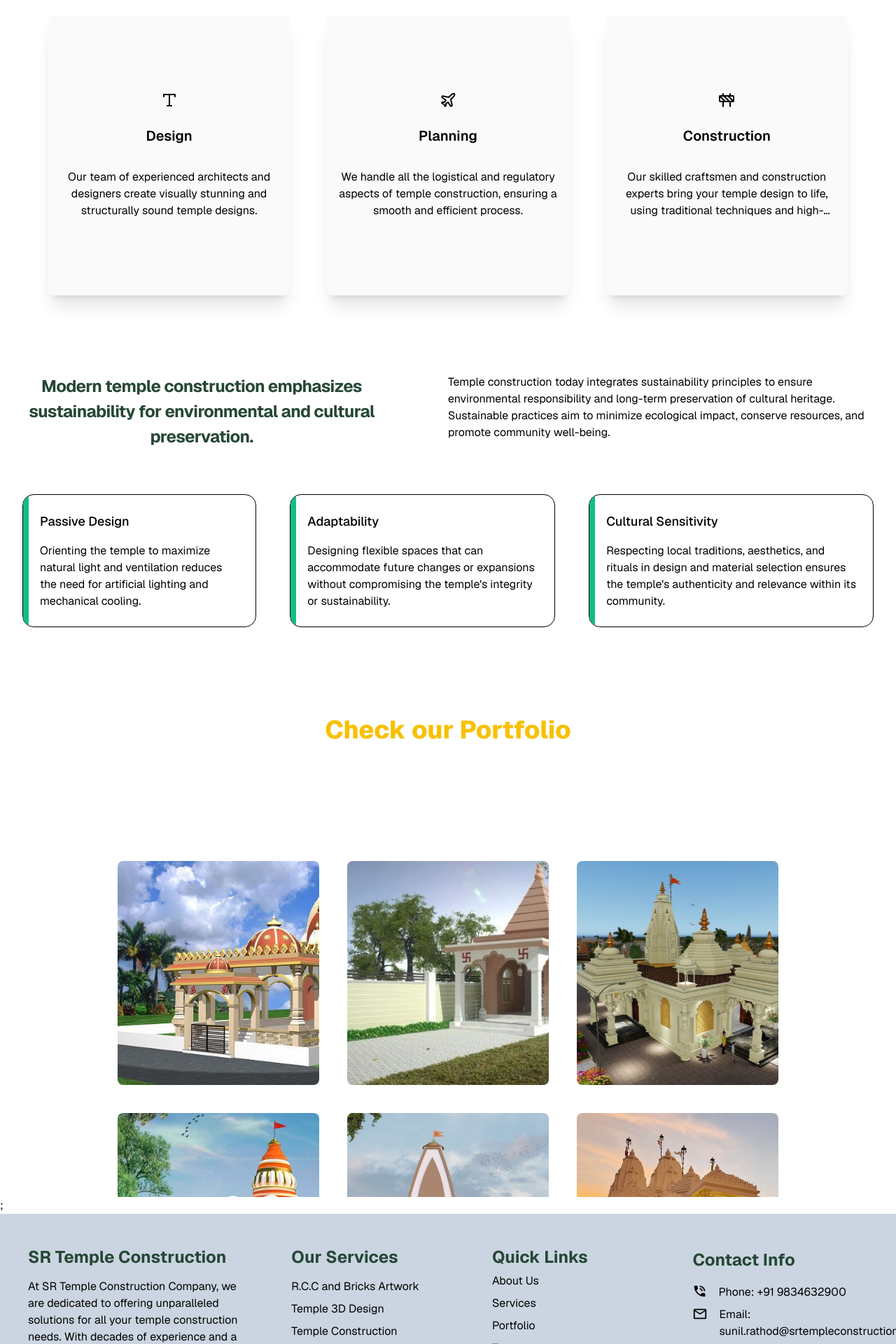
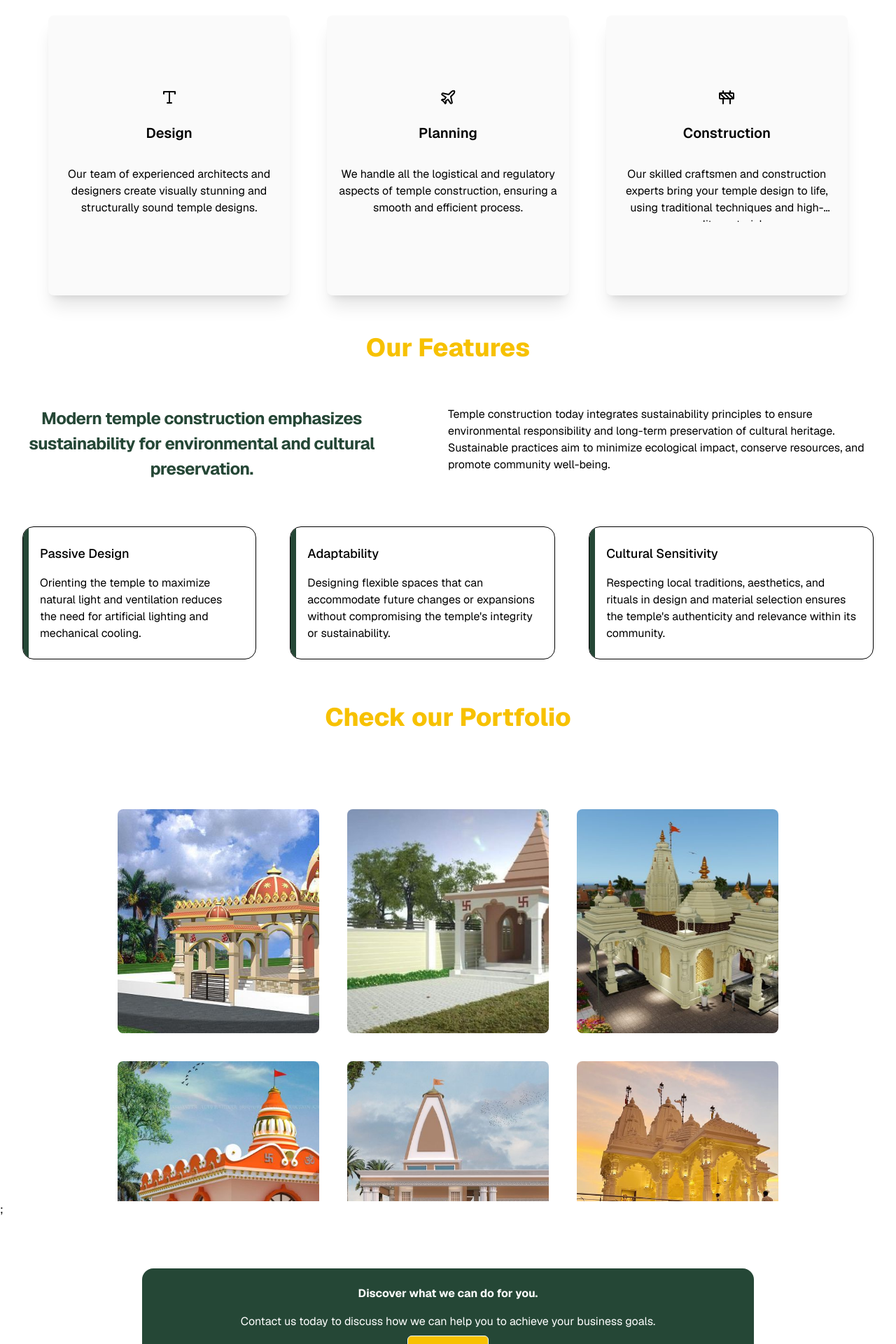
Before and after one commit to Vionsys-Official/sr-temple, a Next.js app: page /portfolio in a window 1280 px wide. Shown: the part 880-2800 px from the top of the page at 70% size. Built offline with nearby package versions, Linux system fonts and the light colour scheme.

Commit message:
Portfolio Page Updated and Sections added

```diff
--- a/src/app/(pages)/portfolio/page.tsx
+++ b/src/app/(pages)/portfolio/page.tsx
@@ -1,15 +1,17 @@
-import ChooseUs from "@/app/ui/portfolio/ChooseUs";
-import { Features } from "@/app/ui/portfolio/Features";
-import Hero from "@/app/ui/portfolio/Hero";
-import { OurWork } from "@/app/ui/portfolio/OurWork";
-import React from "react";
+import ChooseUs from '@/app/ui/portfolio/ChooseUs';
+import ContactUs from '@/app/ui/portfolio/ContactUs';
+import { Features } from '@/app/ui/portfolio/Features';
+import Hero from '@/app/ui/portfolio/Hero';
+import { OurWork } from '@/app/ui/portfolio/OurWork';
+import React from 'react';
 
 const page = () => (
   <main className="overflow-x-hidden">
     <Hero />
     <ChooseUs />
     <Features />
-    <OurWork/>
+    <OurWork />
+    <ContactUs />
   </main>
 );
 
--- a/src/app/ui/portfolio/ChooseUs.tsx
+++ b/src/app/ui/portfolio/ChooseUs.tsx
@@ -1,22 +1,22 @@
-import React from "react";
+/* eslint-disable @typescript-eslint/no-use-before-define */
+import React from 'react';
 
 function ChooseUs() {
   return (
-    <>
-      <div className="py-8 px-4">
-        <h1 className="md:text-MainHeading font-MainHeading pb-4 text-center">
+    <div className="pt-8 px-4">
+      <h1 className="text-MainHeading font-MainHeading pb-4 text-center">
         Key Advantages of Choosing Us
       </h1>
 
-        <div className="flex md:flex-row flex-col justify-evenly items-center">
-          <div className=" overflow-hidden relative transition-all duration-500 hover:translate-y-2 md:w-[27vw] md:h-[50vh] h-[20vh] bg-neutral-50 rounded-lg shadow-xl flex items-center justify-center gap-2 p-4 before:absolute before:w-full hover:before:top-0 before:duration-500 before:-top-1 before:h-1 before:bg-amber-400">
+      <div className="flex md:flex-row flex-col md:gap-0 gap-4  justify-evenly items-center">
+        <div className=" overflow-hidden relative transition-all  duration-500 hover:translate-y-2 md:w-[27vw] md:h-[50vh] h-[20vh] bg-neutral-50 rounded-lg shadow-xl flex items-center justify-center gap-2 p-4 before:absolute before:w-full hover:before:top-0 before:duration-500 before:-top-1 before:h-1 before:bg-amber-400">
 
-            <div className="flex flex-col justify-center gap-6 items-center text-center w-full">
+          <div className="flex flex-col justify-center md:gap-6 gap-4 items-center text-center w-full">
             <span>
               <TypeIcon className="font-extrabold" />
             </span>
             <span className="font-CardHeading text-CardHeading">Design</span>
-              <p className="line-clamp-3 text-Paragraph font-Paragraph mt-2">
+            <p className="line-clamp-3 text-Paragraph font-Paragraph mt-2 pb-2">
               Our team of experienced architects and designers create visually
               stunning and structurally sound temple designs.
             </p>
@@ -24,12 +24,12 @@ function ChooseUs() {
         </div>
 
         <div className=" overflow-hidden relative transition-all duration-500 hover:translate-y-2 md:w-[27vw] md:h-[50vh] h-[20vh] bg-neutral-50 rounded-lg shadow-xl flex items-center justify-center gap-2 p-4 before:absolute before:w-full hover:before:top-0 before:duration-500 before:-top-1 before:h-1 before:bg-amber-400">
-            <div className="flex flex-col gap-6 justify-center items-center text-center w-full">
-            <span><PlaneIcon className="font-extrabold"/></span>
+          <div className="flex flex-col md:gap-6 gap-4 justify-center items-center text-center w-full">
+            <span><PlaneIcon className="font-extrabold" /></span>
             <span className="font-CardHeading text-CardHeading">
               Planning
             </span>
-              <p className="line-clamp-3 text-Paragraph font-Paragraph mt-2">
+            <p className="line-clamp-3 text-Paragraph font-Paragraph mt-2 pb-2">
               We handle all the logistical and regulatory aspects of temple
               construction, ensuring a smooth and efficient process.
             </p>
@@ -37,12 +37,12 @@ function ChooseUs() {
         </div>
 
         <div className=" overflow-hidden relative transition-all duration-500 hover:translate-y-2 md:w-[27vw] md:h-[50vh] h-[20vh] bg-neutral-50 rounded-lg shadow-xl flex items-center justify-center gap-2 p-4 before:absolute before:w-full hover:before:top-0 before:duration-500 before:-top-1 before:h-1 before:bg-amber-400">
-            <div className="flex flex-col justify-center gap-6 items-center text-center w-full">
+          <div className="flex flex-col justify-center md:gap-6 gap-4 items-center text-center w-full">
             <span><ConstructionIcon /></span>
             <span className="font-CardHeading text-CardHeading">
               Construction
             </span>
-              <p className="line-clamp-3 text-Paragraph font-Paragraph mt-2">
+            <p className="line-clamp-3 text-Paragraph font-Paragraph mt-2 pb-2">
               Our skilled craftsmen and construction experts bring your temple
               design to life, using traditional techniques and high-quality
               materials.
@@ -51,14 +51,13 @@ function ChooseUs() {
         </div>
       </div>
     </div>
-    </>
   );
 }
 
 export default ChooseUs;
 
 function ConstructionIcon(
-  props: React.JSX.IntrinsicAttributes & React.SVGProps<SVGSVGElement>
+  props: React.JSX.IntrinsicAttributes & React.SVGProps<SVGSVGElement>,
 ) {
   return (
     <svg
@@ -86,7 +85,7 @@ function ConstructionIcon(
 }
 
 function PlaneIcon(
-  props: React.JSX.IntrinsicAttributes & React.SVGProps<SVGSVGElement>
+  props: React.JSX.IntrinsicAttributes & React.SVGProps<SVGSVGElement>,
 ) {
   return (
     <svg
@@ -107,7 +106,7 @@ function PlaneIcon(
 }
 
 function TypeIcon(
-  props: React.JSX.IntrinsicAttributes & React.SVGProps<SVGSVGElement>
+  props: React.JSX.IntrinsicAttributes & React.SVGProps<SVGSVGElement>,
 ) {
   return (
     <svg
--- /dev/null
+++ b/src/app/ui/portfolio/ContactUs.tsx
@@ -0,0 +1,31 @@
+import { Button } from '@/components/ui/button';
+import Link from 'next/link';
+import React from 'react';
+
+function ContactUs() {
+  return (
+    <section className="max-w-full py-10 flex justify-center px-4 ">
+      <div className="bg-[#254736] text-white  md:w-[70%] flex flex-col rounded-2xl  justify-between py-4 px-8">
+        <div>
+          <h2 className="font-bold text-Heading-sm md:text-Heading py-2 text-center">
+            Discover what we can do for you.
+          </h2>
+          <p
+            className="py-2 text-Para-sm md:text-Para text-center"
+          >
+            Contact us today to discuss how we can help you to achieve your
+            business goals.
+          </p>
+        </div>
+        <div className="flex justify-center items-center">
+          <Link href="/contact">
+            <Button type="submit" variant="outline" className="px-4 py-2 bg-yellow hover:bg-[#deb01d] text-black rounded-md text-buttonText font-buttonText">Get In Touch</Button>
+          </Link>
+        </div>
+
+      </div>
+    </section>
+  );
+}
+
+export default ContactUs;
--- a/src/app/ui/portfolio/Features.tsx
+++ b/src/app/ui/portfolio/Features.tsx
@@ -1,9 +1,11 @@
-import React from "react";
+/* eslint-disable react/no-unescaped-entities */
+import React from 'react';
 
-export const Features = () => {
+export function Features() {
   return (
-    <div className="px-4 py-16 mx-auto sm:max-w-xl md:max-w-full lg:max-w-screen-xl md:px-24 lg:px-8 lg:py-20">
-      <div className="flex flex-col mb-6 lg:flex-row md:mb-10">
+    <div className="px-4 py-16 mx-auto sm:max-w-xl md:max-w-full lg:max-w-screen-xl md:px-24 lg:px-8 md:py-6">
+      <h1 className="text-MainHeading font-MainHeading py-6 text-center">Our Features</h1>
+      <div className="flex flex-col mb-6 lg:flex-row md:mb-10 pt-8">
         <div className="lg:w-1/2">
           <h2 className="max-w-lg mb-6 text-3xl md:text-SubHeading text-center font-SubHeading tracking-tight">
             Modern temple construction emphasizes sustainability for
@@ -19,14 +21,14 @@ export const Features = () => {
           </p>
         </div>
       </div>
-      <div className="flex justify-center gap-12  items-center">
+      <div className="flex md:flex-row flex-col md:gap-12 justify-center gap-6  items-center">
         <div>
-          <div className="overflow-hidden before:ease-in-out after:ease-in-out bg-white group cursor-pointer relative flex flex-col gap-4 justify-between rounded-2xl border hover:after:w-full border-white-222 hover:border-[#11BE86] duration-300 p-4 md:p-6 px-8 before:h-full before:w-2 hover:before:w-full after:absolute after:top-0 after:left-0 after:h-full after:w-0 after:duration-300 after:opacity-5 after:bg-[url('https://s3-alpha-sig.figma.com/img/6956/4aec/59afa93303a34a23ecc13368dc4094db?Expires=1717977600&amp;Key-Pair-Id=APKAQ4GOSFWCVNEHN3O4&amp;Signature=PFrwNwC7QeqlIUsWFsC-jbQzlVTUSh7T5VfJ9vMNaAEsoOS92kRDH-OjWcAX~dmuZ77fPWjZJX0v1kXaZENeqa--USg1BcCN8z~Z1id5y5RQT1ZTU5OR4PRrLISHbowyTAu65h2jCKOSYXCrXN3F6fH8epD-Pm9TCGCYvD9svkhnbTSZxPKZhn8okHm7W~3wWyIhJBaZyQ30qWwD~JAh5r0BRE6XIfIpgTlUWeLq9wwCbwFZQR5RWInuHUfLrfhvAnxmzVVoTO1TxyjHOeXVb68Tc~nJuypwlDmcd0Sg02sJu3-uj7vFXRul6qw0LRfsQrWS5c5RJ~P-z5-eS~1jTA__')] before:duration-300 before:-z-1 before:bg-[#11BE86] before:absolute before:top-0 before:left-0">
+          <div className="overflow-hidden before:ease-in-out after:ease-in-out bg-white group cursor-pointer relative flex flex-col gap-4 justify-between rounded-2xl border hover:after:w-full border-white-222 hover:border-[#11BE86] duration-300 p-4 md:p-6 px-8 before:h-full before:w-2 hover:before:w-full after:absolute after:top-0 after:left-0 after:h-full after:w-0 after:duration-300 after:opacity-5 after:bg-[url('https://s3-alpha-sig.figma.com/img/6956/4aec/59afa93303a34a23ecc13368dc4094db?Expires=1717977600&amp;Key-Pair-Id=APKAQ4GOSFWCVNEHN3O4&amp;Signature=PFrwNwC7QeqlIUsWFsC-jbQzlVTUSh7T5VfJ9vMNaAEsoOS92kRDH-OjWcAX~dmuZ77fPWjZJX0v1kXaZENeqa--USg1BcCN8z~Z1id5y5RQT1ZTU5OR4PRrLISHbowyTAu65h2jCKOSYXCrXN3F6fH8epD-Pm9TCGCYvD9svkhnbTSZxPKZhn8okHm7W~3wWyIhJBaZyQ30qWwD~JAh5r0BRE6XIfIpgTlUWeLq9wwCbwFZQR5RWInuHUfLrfhvAnxmzVVoTO1TxyjHOeXVb68Tc~nJuypwlDmcd0Sg02sJu3-uj7vFXRul6qw0LRfsQrWS5c5RJ~P-z5-eS~1jTA__')] before:duration-300 before:-z-1 before:bg-[#254736] before:absolute before:top-0 before:left-0">
             <h4 className="font-medium text-lg duration-300 group-hover:text-white group-hover:z-[5]">
               Passive Design
             </h4>
             <p className="text-Paragraph group-hover:text-white group-hover:z-[5]">
-              {" "}
+              {' '}
               Orienting the temple to maximize natural light and ventilation
               reduces the need for artificial lighting and mechanical cooling.
             </p>
@@ -34,12 +36,12 @@ export const Features = () => {
         </div>
 
         <div>
-          <div className="overflow-hidden before:ease-in-out after:ease-in-out bg-white group cursor-pointer relative flex flex-col gap-4 justify-between rounded-2xl border hover:after:w-full border-white-222 hover:border-[#11BE86] duration-300 p-4 md:p-6 px-8 before:h-full before:w-2 hover:before:w-full after:absolute after:top-0 after:left-0 after:h-full after:w-0 after:duration-300 after:opacity-5 after:bg-[url('https://s3-alpha-sig.figma.com/img/6956/4aec/59afa93303a34a23ecc13368dc4094db?Expires=1717977600&amp;Key-Pair-Id=APKAQ4GOSFWCVNEHN3O4&amp;Signature=PFrwNwC7QeqlIUsWFsC-jbQzlVTUSh7T5VfJ9vMNaAEsoOS92kRDH-OjWcAX~dmuZ77fPWjZJX0v1kXaZENeqa--USg1BcCN8z~Z1id5y5RQT1ZTU5OR4PRrLISHbowyTAu65h2jCKOSYXCrXN3F6fH8epD-Pm9TCGCYvD9svkhnbTSZxPKZhn8okHm7W~3wWyIhJBaZyQ30qWwD~JAh5r0BRE6XIfIpgTlUWeLq9wwCbwFZQR5RWInuHUfLrfhvAnxmzVVoTO1TxyjHOeXVb68Tc~nJuypwlDmcd0Sg02sJu3-uj7vFXRul6qw0LRfsQrWS5c5RJ~P-z5-eS~1jTA__')] before:duration-300 before:-z-1 before:bg-[#11BE86] before:absolute before:top-0 before:left-0">
+          <div className="overflow-hidden before:ease-in-out after:ease-in-out bg-white group cursor-pointer relative flex flex-col gap-4 justify-between rounded-2xl border hover:after:w-full border-white-222 hover:border-[#11BE86] duration-300 p-4 md:p-6 px-8 before:h-full before:w-2 hover:before:w-full after:absolute after:top-0 after:left-0 after:h-full after:w-0 after:duration-300 after:opacity-5 after:bg-[url('https://s3-alpha-sig.figma.com/img/6956/4aec/59afa93303a34a23ecc13368dc4094db?Expires=1717977600&amp;Key-Pair-Id=APKAQ4GOSFWCVNEHN3O4&amp;Signature=PFrwNwC7QeqlIUsWFsC-jbQzlVTUSh7T5VfJ9vMNaAEsoOS92kRDH-OjWcAX~dmuZ77fPWjZJX0v1kXaZENeqa--USg1BcCN8z~Z1id5y5RQT1ZTU5OR4PRrLISHbowyTAu65h2jCKOSYXCrXN3F6fH8epD-Pm9TCGCYvD9svkhnbTSZxPKZhn8okHm7W~3wWyIhJBaZyQ30qWwD~JAh5r0BRE6XIfIpgTlUWeLq9wwCbwFZQR5RWInuHUfLrfhvAnxmzVVoTO1TxyjHOeXVb68Tc~nJuypwlDmcd0Sg02sJu3-uj7vFXRul6qw0LRfsQrWS5c5RJ~P-z5-eS~1jTA__')] before:duration-300 before:-z-1 before:bg-[#254736] before:absolute before:top-0 before:left-0">
             <h4 className="font-medium text-lg duration-300 group-hover:text-white group-hover:z-[5]">
               Adaptability
             </h4>
             <p className="text-Paragraph group-hover:text-white group-hover:z-[5]">
-              {" "}
+              {' '}
               Designing flexible spaces that can accommodate future changes or
               expansions without compromising the temple's integrity or
               sustainability.
@@ -48,12 +50,12 @@ export const Features = () => {
         </div>
 
         <div>
-          <div className="overflow-hidden before:ease-in-out after:ease-in-out bg-white group cursor-pointer relative flex flex-col gap-4 justify-between rounded-2xl border hover:after:w-full border-white-222 hover:border-[#11BE86] duration-300 p-4 md:p-6 px-8 before:h-full before:w-2 hover:before:w-full after:absolute after:top-0 after:left-0 after:h-full after:w-0 after:duration-300 after:opacity-5 after:bg-[url('https://s3-alpha-sig.figma.com/img/6956/4aec/59afa93303a34a23ecc13368dc4094db?Expires=1717977600&amp;Key-Pair-Id=APKAQ4GOSFWCVNEHN3O4&amp;Signature=PFrwNwC7QeqlIUsWFsC-jbQzlVTUSh7T5VfJ9vMNaAEsoOS92kRDH-OjWcAX~dmuZ77fPWjZJX0v1kXaZENeqa--USg1BcCN8z~Z1id5y5RQT1ZTU5OR4PRrLISHbowyTAu65h2jCKOSYXCrXN3F6fH8epD-Pm9TCGCYvD9svkhnbTSZxPKZhn8okHm7W~3wWyIhJBaZyQ30qWwD~JAh5r0BRE6XIfIpgTlUWeLq9wwCbwFZQR5RWInuHUfLrfhvAnxmzVVoTO1TxyjHOeXVb68Tc~nJuypwlDmcd0Sg02sJu3-uj7vFXRul6qw0LRfsQrWS5c5RJ~P-z5-eS~1jTA__')] before:duration-300 before:-z-1 before:bg-[#11BE86] before:absolute before:top-0 before:left-0">
+          <div className="overflow-hidden before:ease-in-out after:ease-in-out bg-white group cursor-pointer relative flex flex-col gap-4 justify-between rounded-2xl border hover:after:w-full border-white-222 hover:border-[#11BE86] duration-300 p-4 md:p-6 px-8 before:h-full before:w-2 hover:before:w-full after:absolute after:top-0 after:left-0 after:h-full after:w-0 after:duration-300 after:opacity-5 after:bg-[url('https://s3-alpha-sig.figma.com/img/6956/4aec/59afa93303a34a23ecc13368dc4094db?Expires=1717977600&amp;Key-Pair-Id=APKAQ4GOSFWCVNEHN3O4&amp;Signature=PFrwNwC7QeqlIUsWFsC-jbQzlVTUSh7T5VfJ9vMNaAEsoOS92kRDH-OjWcAX~dmuZ77fPWjZJX0v1kXaZENeqa--USg1BcCN8z~Z1id5y5RQT1ZTU5OR4PRrLISHbowyTAu65h2jCKOSYXCrXN3F6fH8epD-Pm9TCGCYvD9svkhnbTSZxPKZhn8okHm7W~3wWyIhJBaZyQ30qWwD~JAh5r0BRE6XIfIpgTlUWeLq9wwCbwFZQR5RWInuHUfLrfhvAnxmzVVoTO1TxyjHOeXVb68Tc~nJuypwlDmcd0Sg02sJu3-uj7vFXRul6qw0LRfsQrWS5c5RJ~P-z5-eS~1jTA__')] before:duration-300 before:-z-1 before:bg-[#254736] before:absolute before:top-0 before:left-0">
             <h4 className="font-medium text-lg duration-300 group-hover:text-white group-hover:z-[5]">
               Cultural Sensitivity
             </h4>
             <p className="text-Paragraph group-hover:text-white group-hover:z-[5]">
-              {" "}
+              {' '}
               Respecting local traditions, aesthetics, and rituals in design and
               material selection ensures the temple's authenticity and relevance
               within its community.
@@ -63,4 +65,6 @@ export const Features = () => {
       </div>
     </div>
   );
-};
+}
+
+export default Features;
--- a/src/app/ui/portfolio/OurWork.tsx
+++ b/src/app/ui/portfolio/OurWork.tsx
@@ -1,29 +1,34 @@
-"use client";
-import { ParallaxScrollSecond } from "@/components/ui/parallax-scroll-2";
-import temple1 from "@/../public/assets/portfolio/temple1.jpg";
-import temple2 from "@/../public/assets/portfolio/temple2.jpg";
-import temple3 from "@/../public/assets/portfolio/temple3.jpg";
-import temple4 from "@/../public/assets/portfolio/temple4.jpg";
-import temple5 from "@/../public/assets/portfolio/temple5.jpg";
-import temple6 from "@/../public/assets/portfolio/temple6.jpg";
-import temple7 from "@/../public/assets/portfolio/temple7.jpg";
-import temple8 from "@/../public/assets/portfolio/temple8.jpg";
-import temple9 from "@/../public/assets/portfolio/temple9.jpg";
-import temple10 from "@/../public/assets/portfolio/temple10.jpg";
-import temple11 from "@/../public/assets/portfolio/temple11.jpg";
+/* eslint-disable @typescript-eslint/no-use-before-define */
+/* eslint-disable max-len */
 
+'use client';
 
+import { ParallaxScrollSecond } from '@/components/ui/parallax-scroll-2';
+import temple1 from '@/../public/assets/portfolio/temple1.jpg';
+import temple2 from '@/../public/assets/portfolio/temple2.jpg';
+import temple3 from '@/../public/assets/portfolio/temple3.jpg';
+import temple4 from '@/../public/assets/portfolio/temple4.jpg';
+import temple5 from '@/../public/assets/portfolio/temple5.jpg';
+import temple6 from '@/../public/assets/portfolio/temple6.jpg';
+import temple7 from '@/../public/assets/portfolio/temple7.jpg';
+import temple8 from '@/../public/assets/portfolio/temple8.jpg';
+import temple9 from '@/../public/assets/portfolio/temple9.jpg';
+import temple10 from '@/../public/assets/portfolio/temple10.jpg';
+import temple11 from '@/../public/assets/portfolio/temple11.jpg';
 
 export function OurWork() {
   return (
-    <main className="overflow-hidden pt-10">
-        <h1 className="md:text-MainHeading font-MainHeading text-center">Check our Portfolio</h1>
-        <ParallaxScrollSecond images={images} />;
+    <main className="overflow-hidden py-8">
+      <h1 className="text-MainHeading font-MainHeading text-center pb-6">Check our Portfolio</h1>
+      <ParallaxScrollSecond images={images} />
+      ;
     </main>
-  )
+  );
 }
+
+export default OurWork;
 
 const images = [
   temple1,
-  temple2,temple3,temple4,temple5,temple6,temple6,temple7,temple8,temple9,temple10,temple11
+  temple2, temple3, temple4, temple5, temple6, temple6, temple7, temple8, temple9, temple10, temple11,
 ];
--- a/src/components/ui/parallax-scroll-2.tsx
+++ b/src/components/ui/parallax-scroll-2.tsx
@@ -1,30 +1,29 @@
-"use client";
-import { useScroll, useTransform } from "framer-motion";
-import { useRef } from "react";
-import { motion } from "framer-motion";
-import Image from "next/image";
-import { cn } from "@/utils/cn";
+/* eslint-disable react/require-default-props */
+/* eslint-disable react/no-array-index-key */
 
-export const ParallaxScrollSecond = ({
+'use client';
+
+import { useScroll, useTransform, motion } from 'framer-motion';
+import { useRef } from 'react';
+import Image from 'next/image';
+import { cn } from '@/utils/cn';
+
+export function ParallaxScrollSecond({
   images,
   className,
 }: {
   images: string[];
   className?: string;
-}) => {
+}) {
   const gridRef = useRef<any>(null);
   const { scrollYProgress } = useScroll({
     container: gridRef, // remove this if your container is not fixed height
-    offset: ["start start", "end start"], // remove this if your container is not fixed height
+    offset: ['start start', 'end start'], // remove this if your container is not fixed height
   });
 
-  const translateYFirst = useTransform(scrollYProgress, [0, 1], [0, -200]);
-  const translateXFirst = useTransform(scrollYProgress, [0, 1], [0, -200]);
-  const rotateXFirst = useTransform(scrollYProgress, [0, 1], [0, -20]);
-
-  const translateYThird = useTransform(scrollYProgress, [0, 1], [0, -200]);
-  const translateXThird = useTransform(scrollYProgress, [0, 1], [0, 200]);
-  const rotateXThird = useTransform(scrollYProgress, [0, 1], [0, 20]);
+  const translateFirst = useTransform(scrollYProgress, [0, 1], [0, -200]);
+  const translateSecond = useTransform(scrollYProgress, [0, 1], [0, 200]);
+  const translateThird = useTransform(scrollYProgress, [0, 1], [0, -200]);
 
   const third = Math.ceil(images.length / 3);
 
@@ -34,22 +33,18 @@ export const ParallaxScrollSecond = ({
 
   return (
     <div
-      className={cn("h-[40rem] items-start overflow-y-auto overflow-scroll-hidden w-full overflow-x-hidden", className)}
+      className={cn('h-[40rem] items-start overflow-y-auto w-full', className)}
       ref={gridRef}
     >
       <div
-        className="grid grid-cols-1 md:grid-cols-2 lg:grid-cols-3 items-start max-w-5xl mx-auto gap-10 py-40 px-10"
+        className="grid grid-cols-1 md:grid-cols-2 lg:grid-cols-3 items-start  max-w-5xl mx-auto gap-10 py-20 px-10"
         ref={gridRef}
       >
         <div className="grid gap-10">
           {firstPart.map((el, idx) => (
             <motion.div
-              style={{
-                y: translateYFirst,
-                x: translateXFirst,
-                rotateZ: rotateXFirst,
-              }} // Apply the translateY motion value here
-              key={"grid-1" + idx}
+              style={{ y: translateFirst }} // Apply the translateY motion value here
+              key={`grid-1${idx}`}
             >
               <Image
                 src={el}
@@ -63,7 +58,7 @@ export const ParallaxScrollSecond = ({
         </div>
         <div className="grid gap-10">
           {secondPart.map((el, idx) => (
-            <motion.div key={"grid-2" + idx}>
+            <motion.div style={{ y: translateSecond }} key={`grid-2${idx}`}>
               <Image
                 src={el}
                 className="h-80 w-full object-cover object-left-top rounded-lg gap-10 !m-0 !p-0"
@@ -76,14 +71,7 @@ export const ParallaxScrollSecond = ({
         </div>
         <div className="grid gap-10">
           {thirdPart.map((el, idx) => (
-            <motion.div
-              style={{
-                y: translateYThird,
-                x: translateXThird,
-                rotateZ: rotateXThird,
-              }}
-              key={"grid-3" + idx}
-            >
+            <motion.div style={{ y: translateThird }} key={`grid-3${idx}`}>
               <Image
                 src={el}
                 className="h-80 w-full object-cover object-left-top rounded-lg gap-10 !m-0 !p-0"
@@ -97,4 +85,6 @@ export const ParallaxScrollSecond = ({
       </div>
     </div>
   );
-};
+}
+
+export default ParallaxScrollSecond;
```
Also changed, not shown: src/app/ui/portfolio/Hero.tsx (+8 -8 lines). Lines whose indentation alone changed are shown as unchanged.
